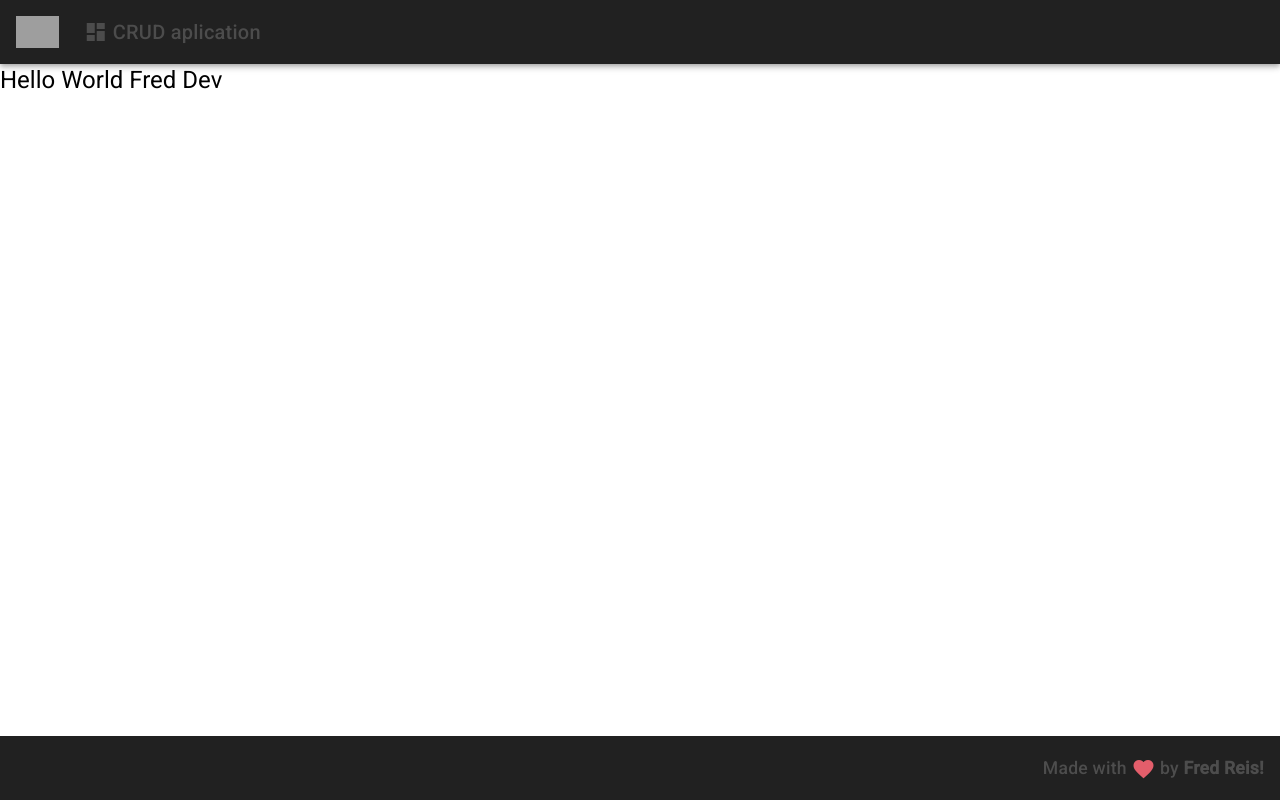
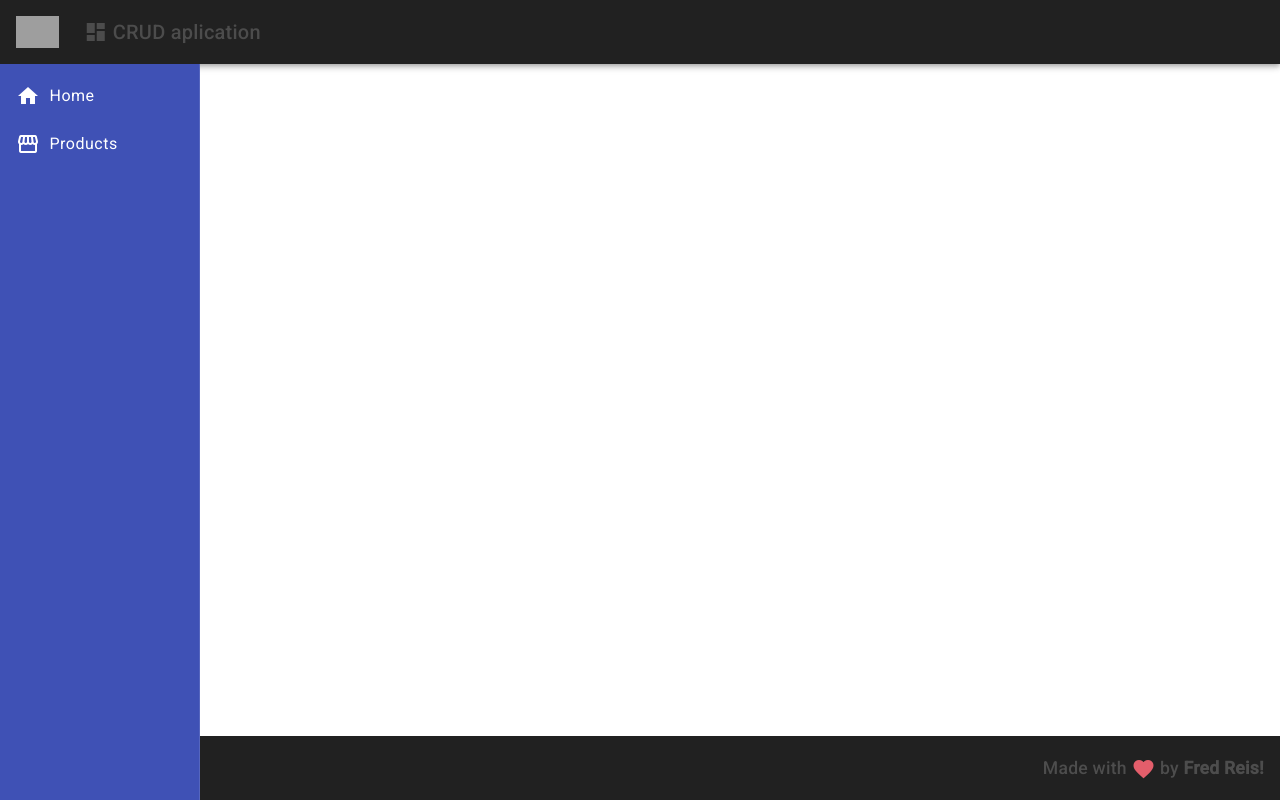
Before and after one commit to Fred-Reis/angular-crud, an Angular app: page / in a window 1280 px wide. Built offline with nearby package versions, Linux system fonts and the light colour scheme; grey boxes are pictures that could not be loaded.

Commit message:
nav component

```diff
--- a/src/app/app.component.html
+++ b/src/app/app.component.html
@@ -1,3 +1,3 @@
 <app-header></app-header>
-<h1>Hello World {{ nome }}</h1>
+<app-nav></app-nav>
 <app-footer></app-footer>
--- a/src/app/app.component.ts
+++ b/src/app/app.component.ts
@@ -4,6 +4,4 @@
   selector: "app-root",
   templateUrl: "app.component.html",
 })
-export class AppComponent {
-  nome = "Fred Dev";
-}
+export class AppComponent {}
--- a/src/app/components/template/footer/footer.component.css
+++ b/src/app/components/template/footer/footer.component.css
@@ -10,7 +10,3 @@
   color: #4d4d4d;
   font-size: 1.1rem;
 }
-
-.v-alignment {
-  vertical-align: middle;
-}
--- a/src/app/components/template/header/header.component.ts
+++ b/src/app/components/template/header/header.component.ts
@@ -6,5 +6,5 @@
   styleUrls: ["./header.component.css"],
 })
 export class HeaderComponent {
-  onInit() {}
+  // onInit() {}
 }
--- /dev/null
+++ b/src/app/components/template/nav/nav.component.css
@@ -0,0 +1,8 @@
+.sidenav {
+  background-color: #3f51b5;
+  width: 200px;
+}
+
+.sidenav i {
+  margin-right: 5px;
+}
--- /dev/null
+++ b/src/app/components/template/nav/nav.component.html
@@ -0,0 +1,20 @@
+<mat-sidenav-container class="container">
+  <mat-sidenav
+    class="sidenav"
+    mode="side"
+    opened
+    [fixedInViewport]="true"
+    [fixedTopGap]="64"
+  >
+    <mat-nav-list>
+      <a mat-list-item>
+        <i class="material-icons v-alignment"> home </i>
+        Home
+      </a>
+      <a mat-list-item>
+        <i class="material-icons v-alignment"> storefront </i>
+        Products
+      </a>
+    </mat-nav-list>
+  </mat-sidenav>
+</mat-sidenav-container>
--- a/src/styles.css
+++ b/src/styles.css
@@ -16,3 +16,7 @@
 .mat-toolbar {
   background-color: #ededed;
 }
+
+.v-alignment {
+  vertical-align: middle;
+}
```
Also changed, not shown: src/app/app.module.ts (+13 -7 lines), src/app/components/template/nav/nav.component.ts (added, +10 -0 lines).
